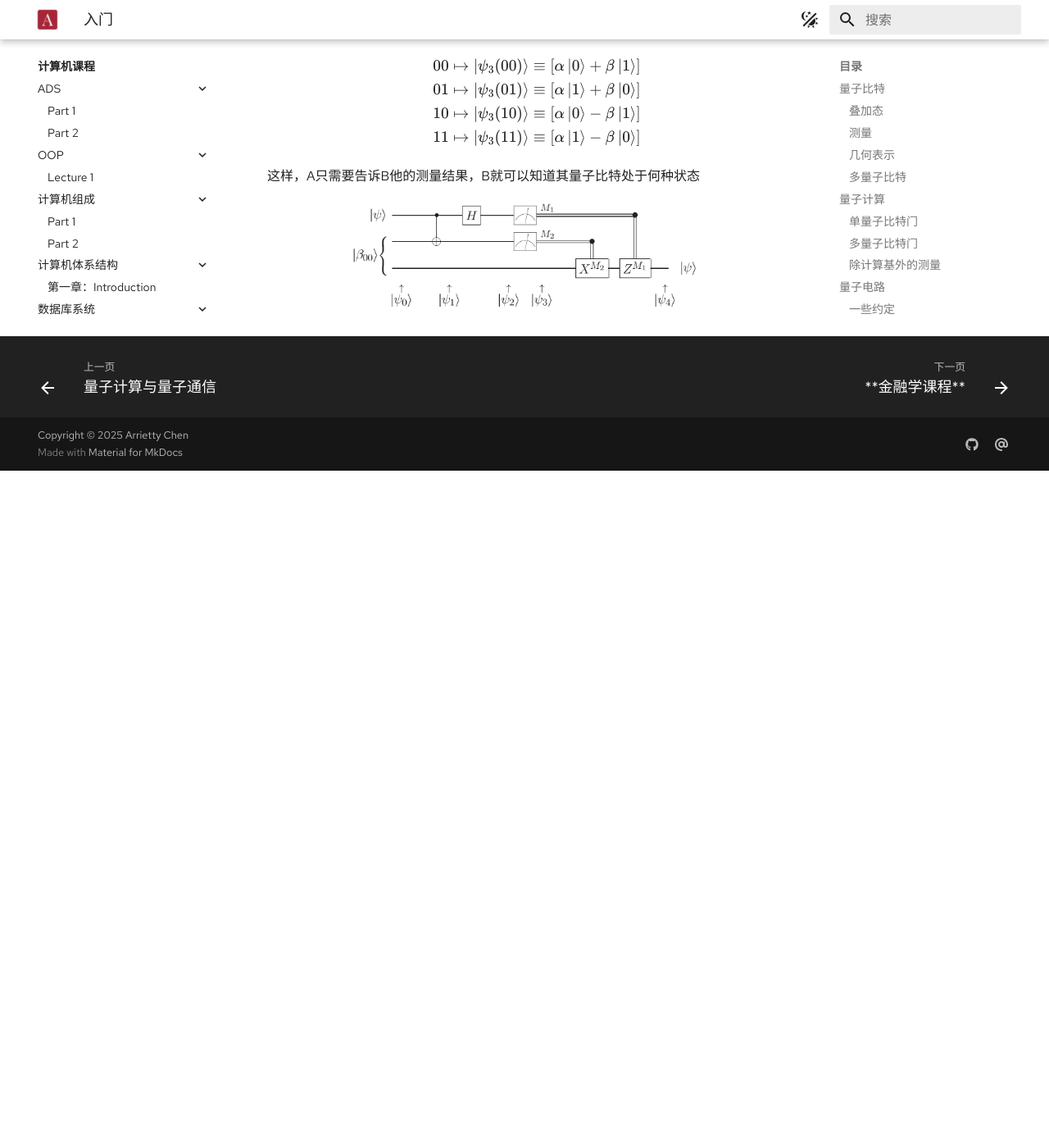
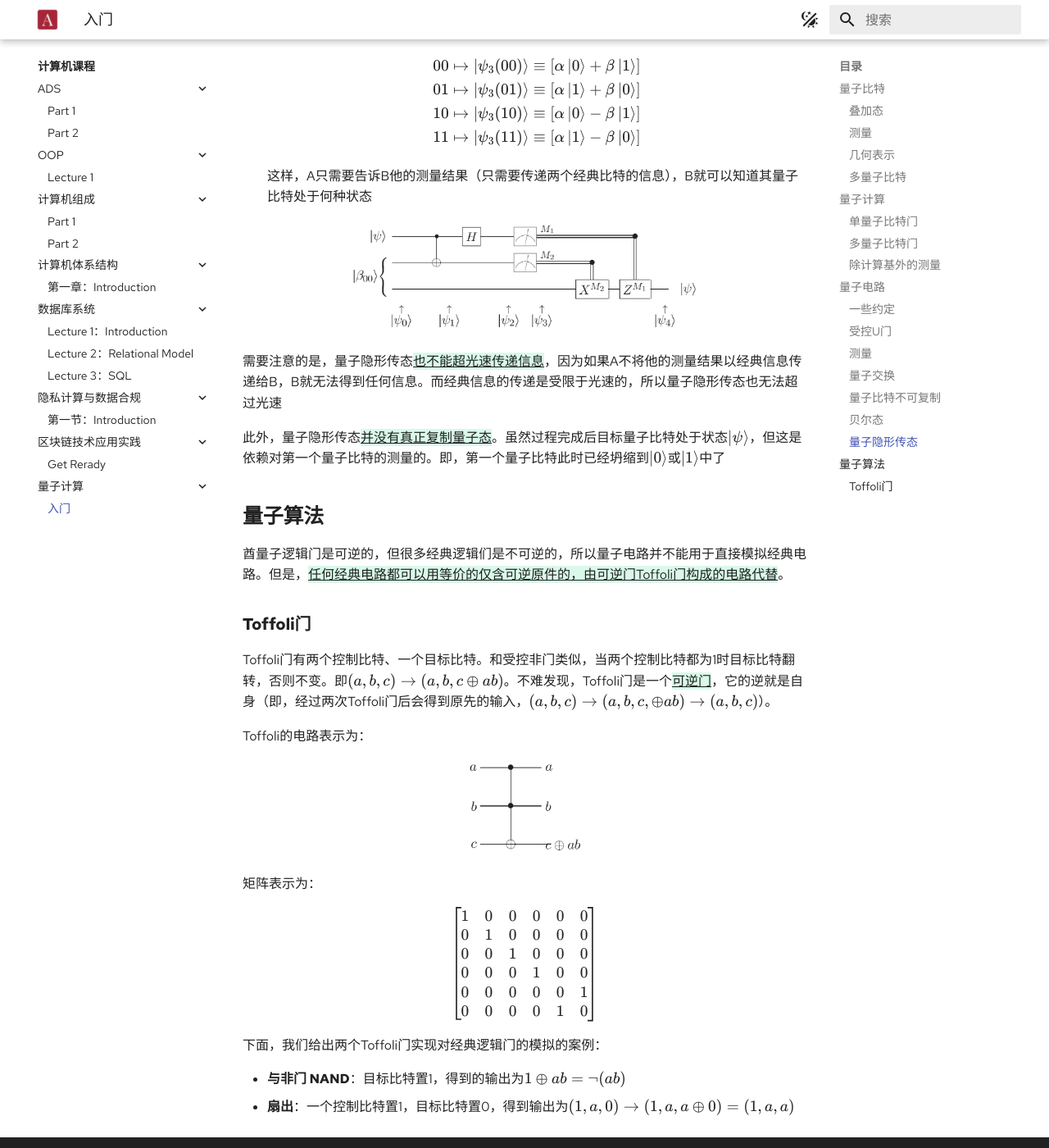
Before and after one commit to ArriettyCh/arriettych.github.io, an MkDocs documentation site: the page built from docs/计算机/量子/量子_1.md, in a window 1280 px wide and 1400 px high, scrolled down 7298 px. Shown: the whole window at 82% size. Built offline with MkDocs 1.6.1 and Material for MkDocs 9.7.7, drawn with Linux system fonts in a browser that asks for light colours; some web fonts are replaced; before the commit the page ends 7872 px from its top, so only the background shows below that.

Commit message:
量子算法

```diff
--- a/docs/计算机/量子/量子_1.md
+++ b/docs/计算机/量子/量子_1.md
@@ -291,8 +291,42 @@
       11& \mapsto \ket{\psi_3(11)}\equiv[\alpha\ket1 - \beta\ket0]
       \end{aligned}
       $$
-这样，A只需要告诉B他的测量结果，B就可以知道其量子比特处于何种状态
+这样，A只需要告诉B他的测量结果（只需要传递两个经典比特的信息），B就可以知道其量子比特处于何种状态
 
 <div style="text-align: center;">
       <img src="../image/隐形传态.png" alt="贝尔态" style="zoom:35%;" />
 </div>
+
+需要注意的是，量子隐形传态{++也不能超光速传递信息++}，因为如果A不将他的测量结果以经典信息传递给B，B就无法得到任何信息。而经典信息的传递是受限于光速的，所以量子隐形传态也无法超过光速
+
+此外，量子隐形传态{++并没有真正复制量子态++}。虽然过程完成后目标量子比特处于状态$\ket \psi$，但这是依赖对第一个量子比特的测量的。即，第一个量子比特此时已经坍缩到$\ket 0$或$\ket 1$中了
+
+## **量子算法**
+
+酋量子逻辑门是可逆的，但很多经典逻辑们是不可逆的，所以量子电路并不能用于直接模拟经典电路。但是，{++任何经典电路都可以用等价的仅含可逆原件的，由可逆门Toffoli门构成的电路代替++}。
+
+### **Toffoli门**
+
+Toffoli门有两个控制比特、一个目标比特。和受控非门类似，当两个控制比特都为1时目标比特翻转，否则不变。即$(a,b,c)\to (a, b, c\oplus ab)$。不难发现，Toffoli门是一个{++可逆门++}，它的逆就是自身（即，经过两次Toffoli门后会得到原先的输入，$(a,b,c)\to(a,b,c,\oplus ab)\to (a,b,c)$）。
+
+Toffoli的电路表示为：
+
+<div style="text-align: center;">
+      <img src="../image/toffoli.png" alt="Toffoli" style="zoom:30%;" />
+</div>
+
+矩阵表示为：
+$$
+\begin{bmatrix}
+1 & 0 & 0 & 0 & 0 & 0\\\\
+0 & 1 & 0 & 0 & 0 & 0\\\\
+0 & 0 & 1 & 0 & 0 & 0\\\\
+0 & 0 & 0 & 1 & 0 & 0\\\\
+0 & 0 & 0 & 0 & 0 & 1\\\\
+0 & 0 & 0 & 0 & 1 & 0
+\end{bmatrix}
+$$
+下面，我们给出两个Toffoli门实现对经典逻辑门的模拟的案例：
+
+- **与非门 NAND**：目标比特置1，得到的输出为$1\oplus ab = \neg(ab)$
+- **扇出**：一个控制比特置1，目标比特置0，得到输出为$(1, a, 0)\to(1, a, a \oplus 0) = (1, a, a)$
```
Also changed, not shown: docs/计算机/量子/image/toffoli.png (added).
